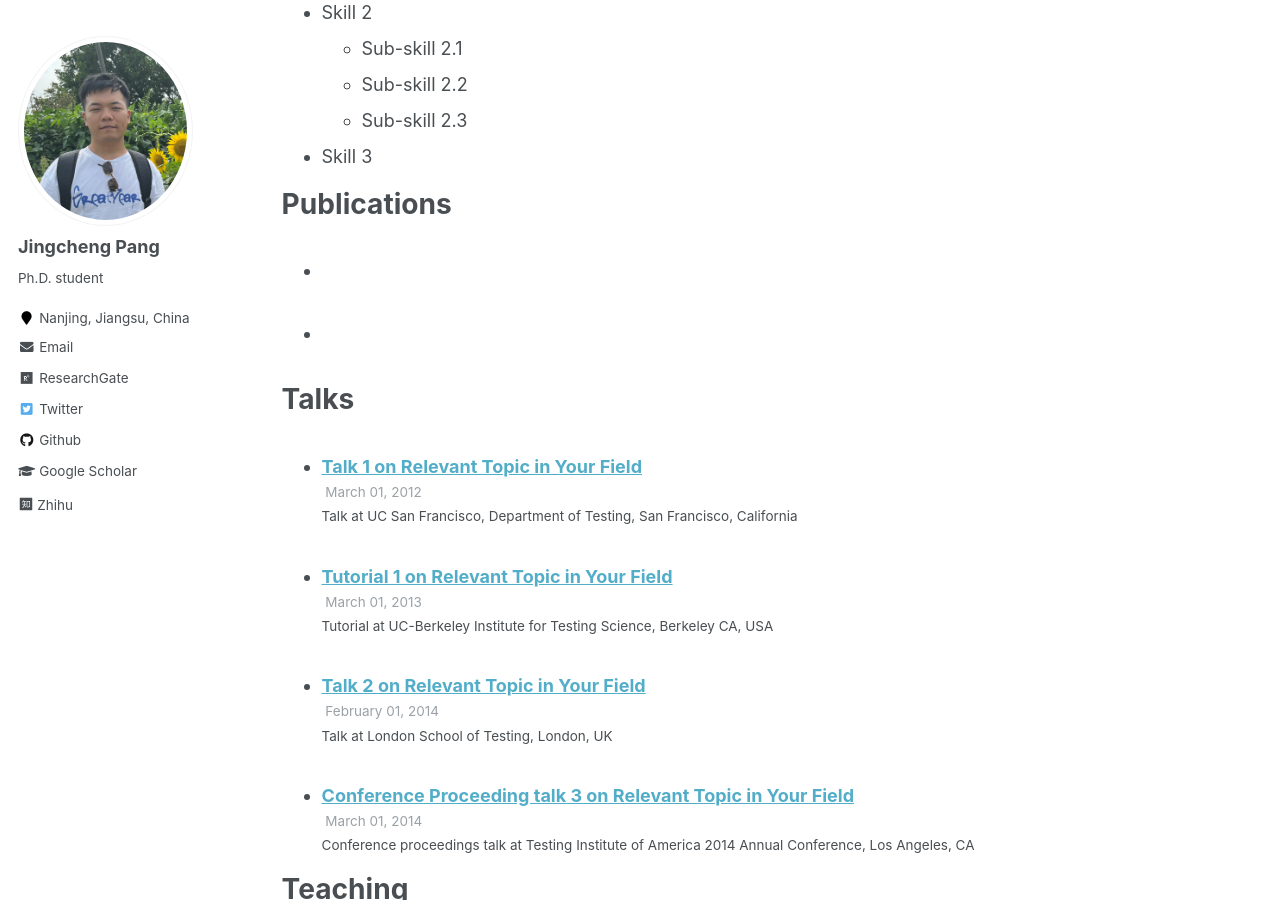
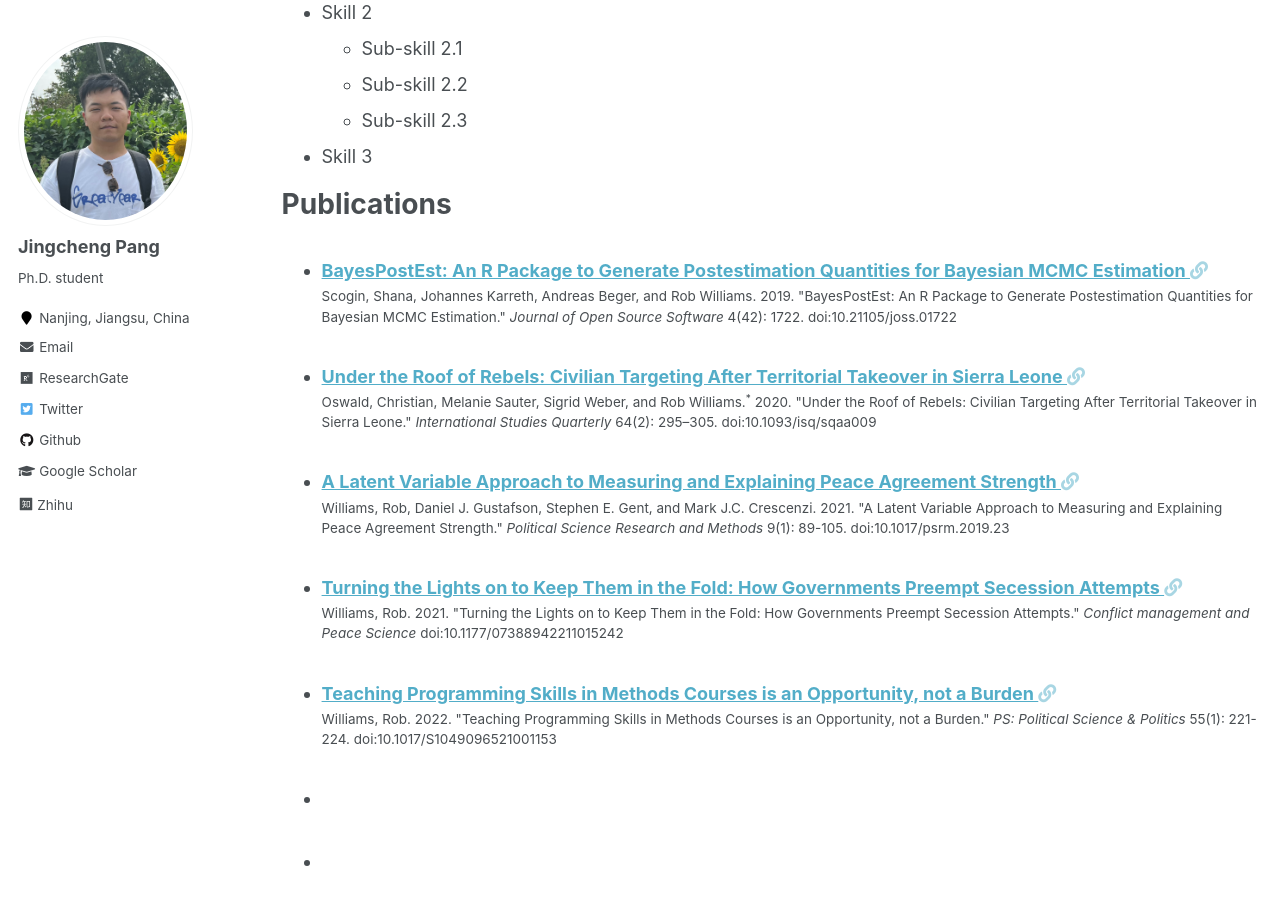
Before and after one commit to jingchengpang/jingchengpang.github.io, a Jekyll site: the page built from _pages/cv.md, in a window 1280 px wide and 900 px high, scrolled down 767 px. Built offline with Jekyll 4.4.1, drawn with Linux system fonts in a browser that asks for light colours; a style sheet for code colours, icons or effects is not loaded.

Commit message:
partly update my homepage

```diff
--- /dev/null
+++ b/_publications/2019-BayesPostEst.md
@@ -0,0 +1,10 @@
+---
+title: "BayesPostEst: An R Package to Generate Postestimation Quantities for Bayesian MCMC Estimation"
+collection: publications
+permalink: /publication/2019-bayespostest
+date: 2019-10-01
+venue: 'Journal of Open Source Software'
+paperurl: '/files/pdf/research/BayesPostEst.pdf'
+link: 'https://doi.org/10.21105/joss.01722'
+citation: 'Scogin, Shana, Johannes Karreth, Andreas Beger, and Rob Williams. 2019. &quot;BayesPostEst: An R Package to Generate Postestimation Quantities for Bayesian MCMC Estimation.&quot; <i>Journal of Open Source Software</i> 4(42): 1722. doi:10.21105/joss.01722'
+---
--- /dev/null
+++ b/_publications/2020-civilian-targeting.md
@@ -0,0 +1,11 @@
+---
+title: "Under the Roof of Rebels: Civilian Targeting After Territorial Takeover in Sierra Leone"
+collection: publications
+permalink: /publication/2020-civilian-targeting
+date: 2020-06-08
+venue: 'International Studies Quarterly'
+paperurl: '/files/pdf/research/Under the Roof of Rebels.pdf'
+link: 'https://doi.org/10.1093/isq/sqaa009'
+code: 'https://doi.org/10.7910/DVN/BEKPWV'
+citation: 'Oswald, Christian, Melanie Sauter, Sigrid Weber, and Rob Williams.<sup>*</sup> 2020. &quot;Under the Roof of Rebels: Civilian Targeting After Territorial Takeover in Sierra Leone.&quot; <i>International Studies Quarterly</i> 64(2): 295–305. doi:10.1093/isq/sqaa009'
+---
--- /dev/null
+++ b/_publications/2021-conflict-preemption.md
@@ -0,0 +1,12 @@
+---
+title: "Turning the Lights on to Keep Them in the Fold: How Governments Preempt Secession Attempts"
+collection: publications
+permalink: /publication/2021-conflict-preemption
+date: 2021-06-28
+venue: 'Conflict management and Peace Science'
+paperurl: '/files/pdf/research/Turning the Lights on.pdf'
+link: 'https://doi.org/10.1177/07388942211015242'
+code: 'https://journals.sagepub.com/doi/suppl/10.1177/07388942211015242'
+github: 'https://github.com/jayrobwilliams/conflict-preemption'
+citation: 'Williams, Rob. 2021. &quot;Turning the Lights on to Keep Them in the Fold: How Governments Preempt Secession Attempts.&quot; <i>Conflict management and Peace Science</i> doi:10.1177/07388942211015242'
+---
--- /dev/null
+++ b/_publications/2021-peace-agreement-strength.md
@@ -0,0 +1,12 @@
+---
+title: "A Latent Variable Approach to Measuring and Explaining Peace Agreement Strength"
+collection: publications
+permalink: /publication/2021-peace-agreement-strength
+date: 2021-01-27
+venue: 'Political Science Research and Methods'
+paperurl: '/files/pdf/research/Agreement Strength.pdf'
+link: 'https://doi.org/10.1017/psrm.2019.23'
+code: 'https://doi.org/10.7910/DVN/VUY8UI'
+github: 'https://github.com/jayrobwilliams/Peace-Agreement-Strength'
+citation: 'Williams, Rob, Daniel J. Gustafson, Stephen E. Gent, and Mark J.C. Crescenzi. 2021. &quot;A Latent Variable Approach to Measuring and Explaining Peace Agreement Strength.&quot; <i>Political Science Research and Methods</i> 9(1): 89-105. doi:10.1017/psrm.2019.23'
+---
--- /dev/null
+++ b/_publications/2022-teaching-programming.md
@@ -0,0 +1,10 @@
+---
+title: "Teaching Programming Skills in Methods Courses is an Opportunity, not a Burden"
+collection: publications
+permalink: /publication/2022-teaching-programming
+date: 2022-01-01
+venue: 'PS: Political Science & Politics'
+paperurl: '/files/pdf/teaching/Teaching Programming.pdf'
+link: 'https://doi.org/10.1017/S1049096521001153'
+citation: 'Williams, Rob. 2022. &quot;Teaching Programming Skills in Methods Courses is an Opportunity, not a Burden.&quot; <i>PS: Political Science & Politics</i> 55(1): 221-224. doi:10.1017/S1049096521001153'
+---
```
Also changed, not shown: _publications/neurips20_hidil.md (+1 -1 lines), _publications/neurips21_regret.md (+1 -14 lines).
